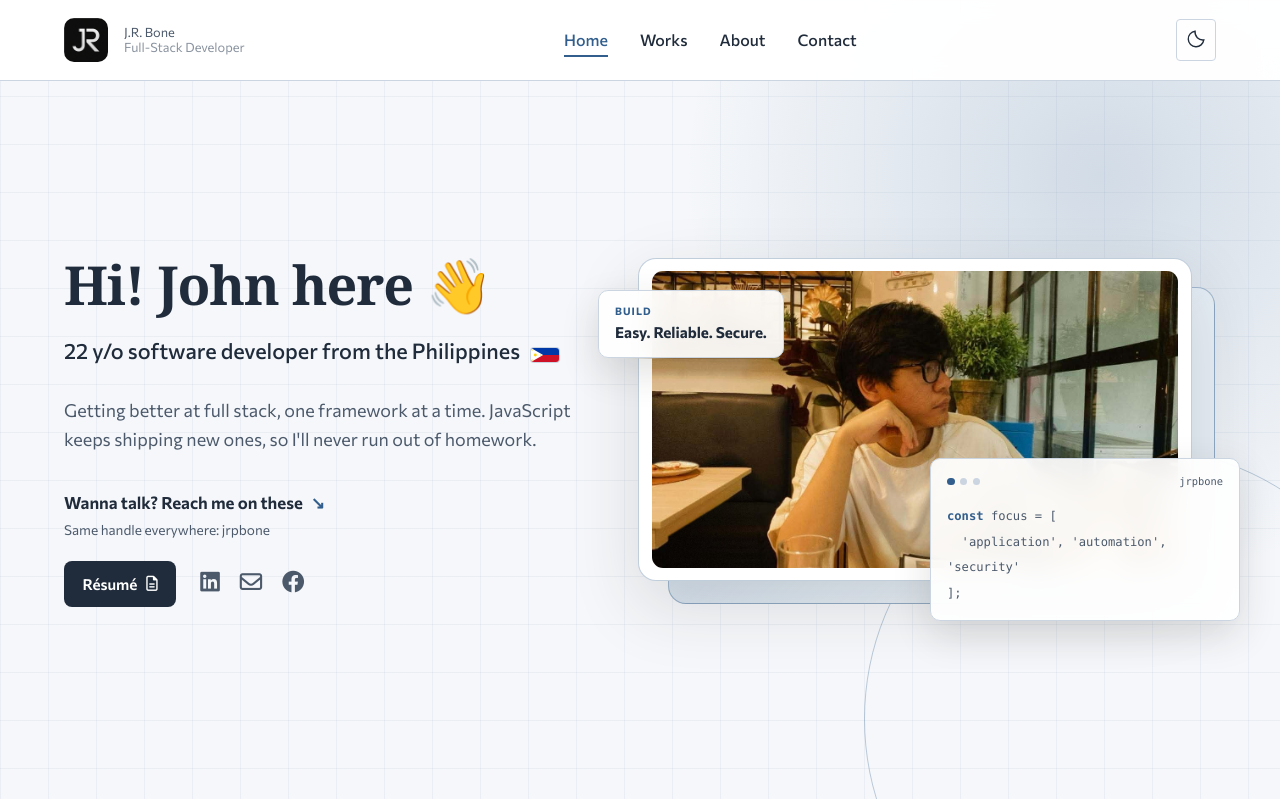
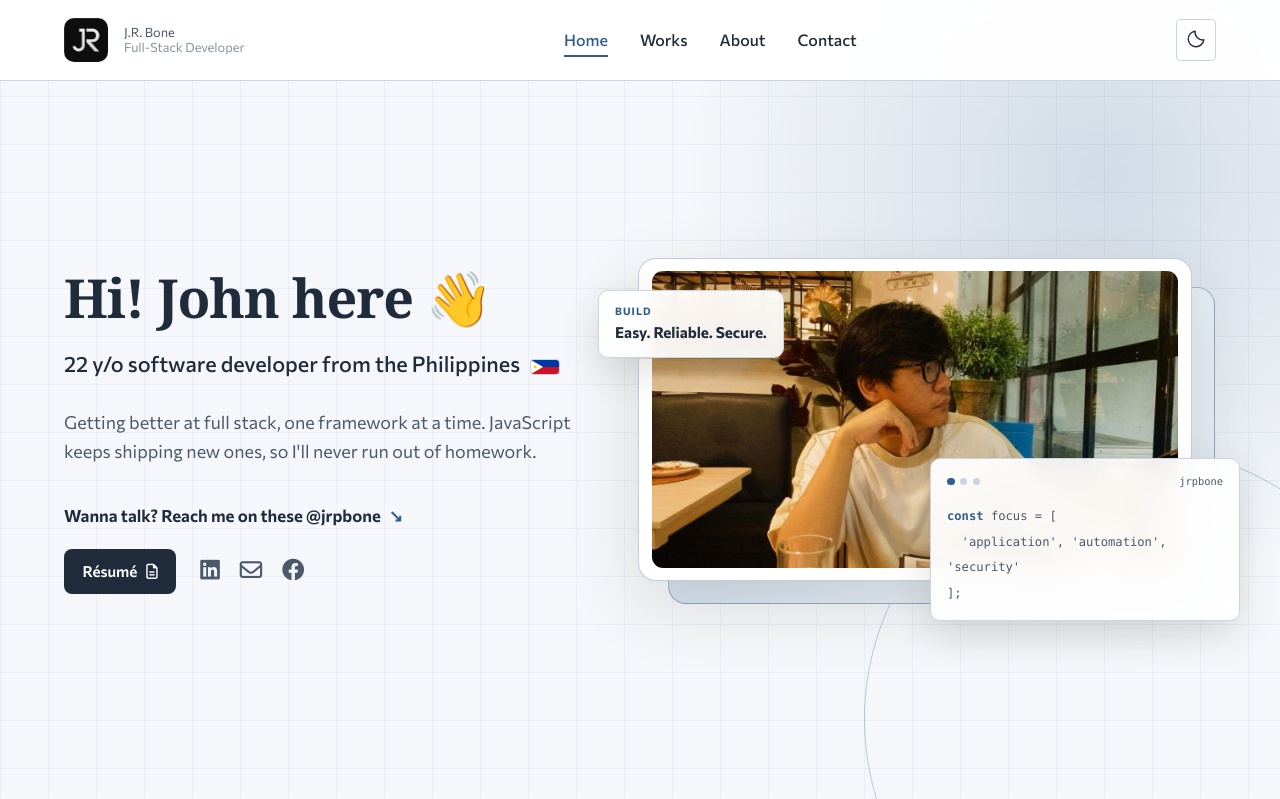
Before and after one commit to jrpbone/Portfolio, a website: page index.html in a window 1280 px wide. Shown: the top 799 px of the page. Drawn offline with nearby package versions, Linux system fonts and the light colour scheme.

Commit message:
fix: place hero contact handle inline

```diff
--- a/index.html
+++ b/index.html
@@ -127,10 +127,9 @@
               </p>
               <div class="hero-contact">
                 <p class="hero-contact-label">
-                  Wanna talk? Reach me on these
+                  Wanna talk? Reach me on these @jrpbone
                   <span aria-hidden="true">&#8600;</span>
                 </p>
-                <p class="hero-contact-note">Same handle everywhere: jrpbone</p>
                 <ul class="hero-socials" aria-label="Contact links">
                   <li class="hero-resume"><a class="btn-cta" href="/assets/files/BONE,%20JOHN%20RALPH-CV.pdf?v=2026-10" target="_blank" rel="noopener noreferrer">R&eacute;sum&eacute; <i class="fa-regular fa-file-lines" aria-hidden="true"></i></a></li>
                   <li><a href="https://www.linkedin.com/in/jrpbone" target="_blank" rel="noopener noreferrer" aria-label="LinkedIn"><i class="fa-brands fa-linkedin" aria-hidden="true"></i></a></li>
```
